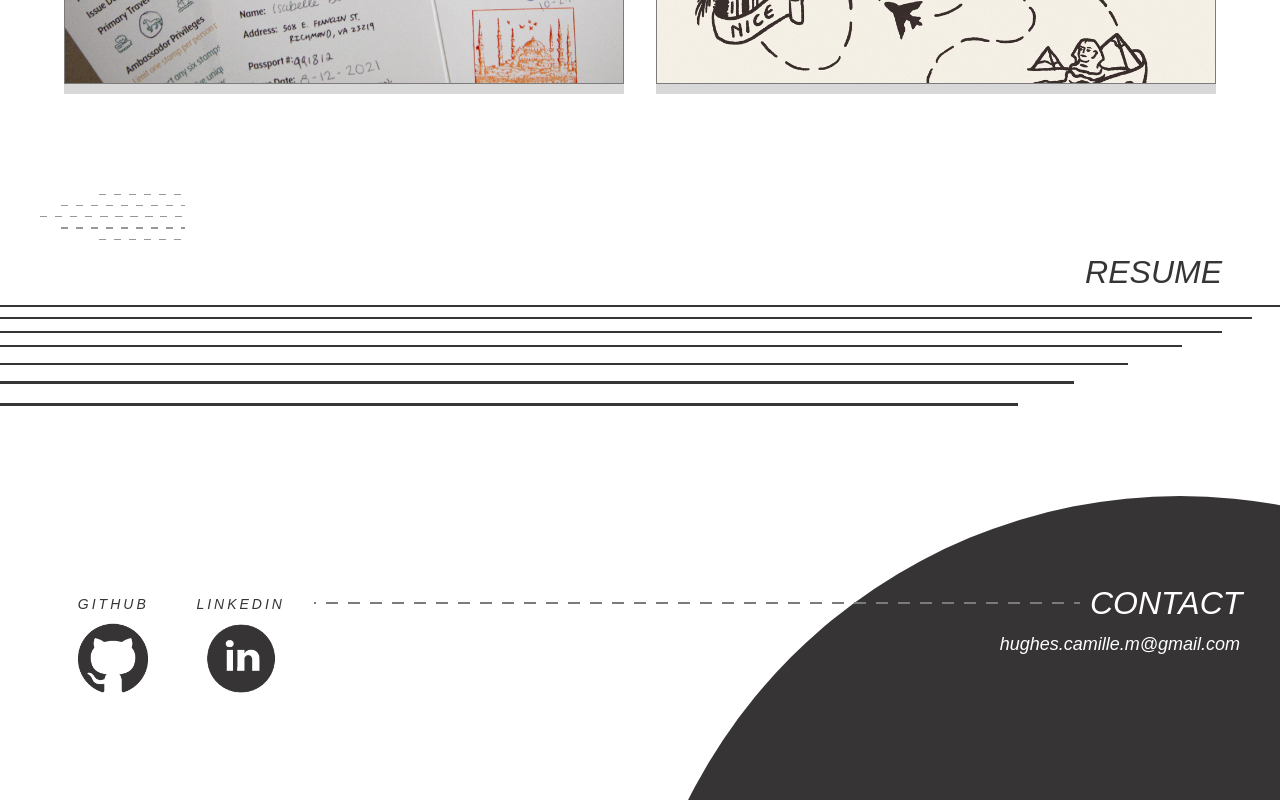
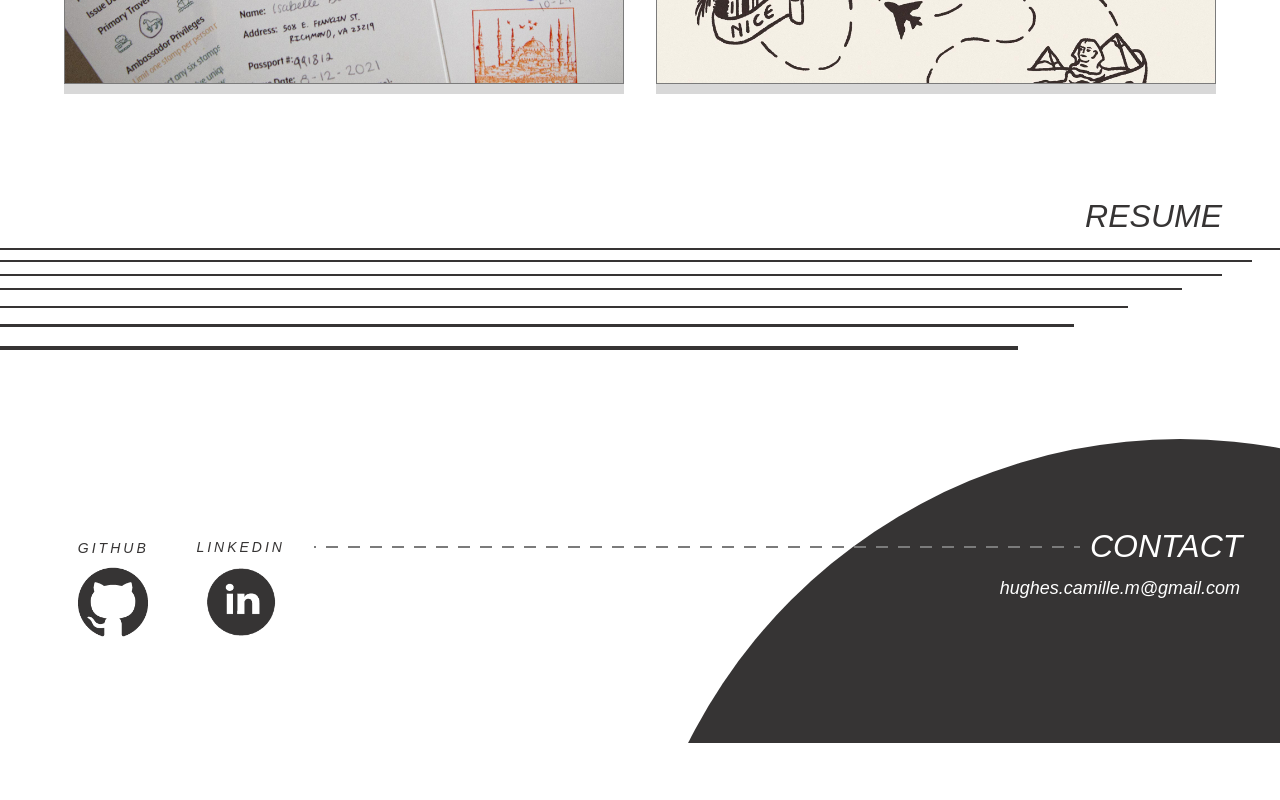
Before and after one commit to camille-the-eel/showcase-portfolio, a Vue app: page /#/design in a window 1280 px wide. Shown: the part 1149-1949 px from the top of the page. After the commit the page ends 1892 px from the top, so only its background shows below. Built offline with nearby package versions, Linux system fonts and the light colour scheme.

Commit message:
feature comment out

```diff
--- a/src/views/DesignWorkView.vue
+++ b/src/views/DesignWorkView.vue
@@ -6,7 +6,7 @@
     <p class="mobile-click-notice">Tap for more details.</p>
     <DesignWorkContainer />
   </div>
-  <AccentRules class="designWorkAccent" />
+  <!-- <AccentRules class="designWorkAccent" /> -->
   <TheResume />
 </template>
 
```
